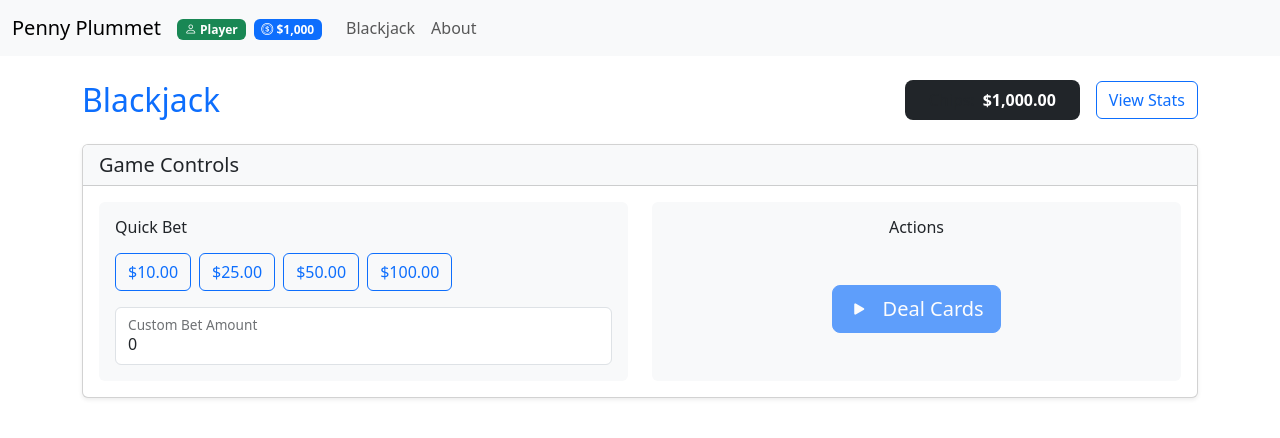
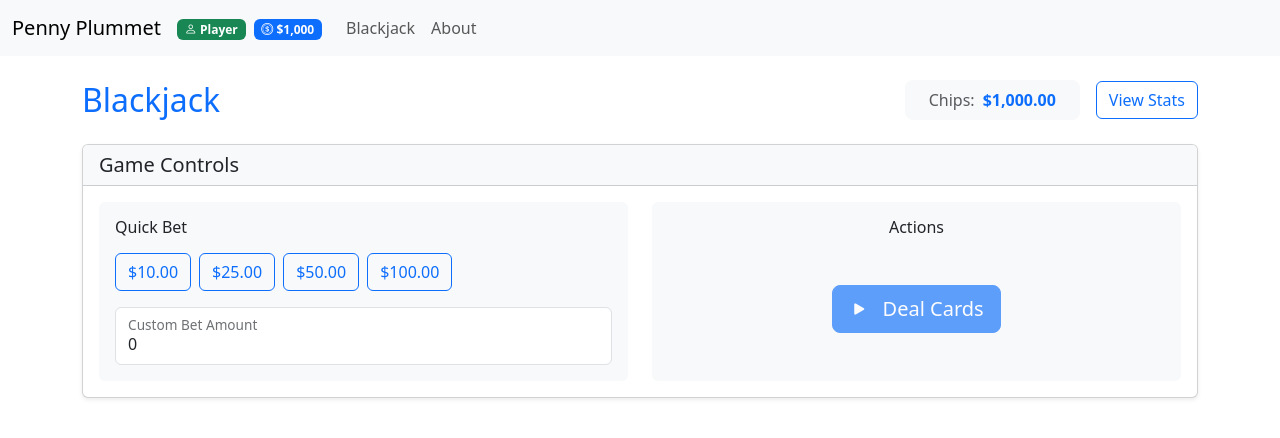
Before and after one commit to benceb2/penny-plummet, a Vue app: page /blackjack in a window 1280 px wide. Shown: the top 438 px of the page. Built offline with nearby package versions, Linux system fonts and the light colour scheme.

Commit message:
rename game store to blackjack

```diff
--- a/src/stores/game.ts
+++ b/src/stores/blackjack.ts
@@ -16,7 +16,7 @@ import { generateDeck, shuffleDeck, calculateHandValue } from '@/utils/cards';
 import { defineStore } from 'pinia'
 import { ref, computed } from 'vue';
 
-export const useGameStore = defineStore('game', () => {
+export const useBlackjackStore = defineStore('blackjack', () => {
   // Game state references
   const deck = ref<Card[]>([])
   const playerHand = ref<Card[]>([])
--- a/src/views/BlackjackView.vue
+++ b/src/views/BlackjackView.vue
@@ -1,11 +1,11 @@
 <script setup lang="ts">
 import { ref, computed } from 'vue'
-import { useGameStore } from '@/stores/game'
+import { useBlackjackStore } from '@/stores/blackjack'
 import { useUserStore } from '@/stores/user'
 import PlayingCard from '@/components/PlayingCard.vue'
 import { BlackjackState } from '@/types/BlackjackGameState'
 
-const gameStore = useGameStore()
+const gameStore = useBlackjackStore()
 const userStore = useUserStore()
 const betAmount = ref(0)
 const showStats = ref(false)
@@ -71,9 +71,9 @@ function setPresetBet(amount: number) {
         <div class="d-flex justify-content-between align-items-center flex-wrap gap-3">
           <h2 class="text-primary mb-0">Blackjack</h2>
           <div class="d-flex gap-3 align-items-center">
-            <div class="bg-dark text-white px-4 py-2 rounded-3">
+            <div class="bg-light text-white px-4 py-2 rounded-3">
               <span class="text-muted me-2">Chips:</span>
-              <span class="fw-bold">{{ userStore.formattedChips }}</span>
+              <span class="text-primary fw-bold">{{ userStore.formattedChips }}</span>
             </div>
             <button
               class="btn btn-outline-primary"
```
